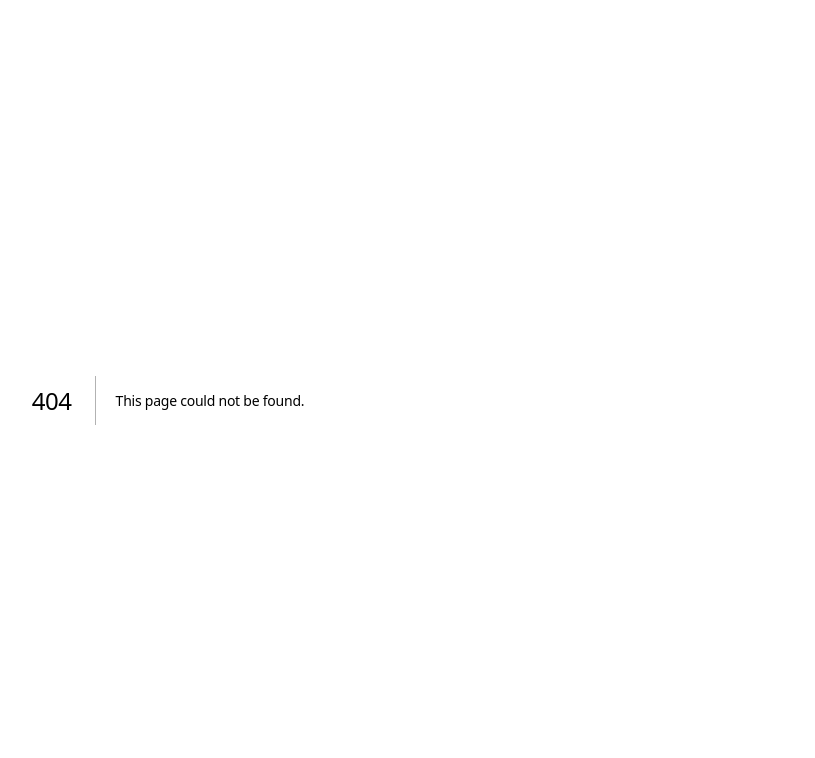
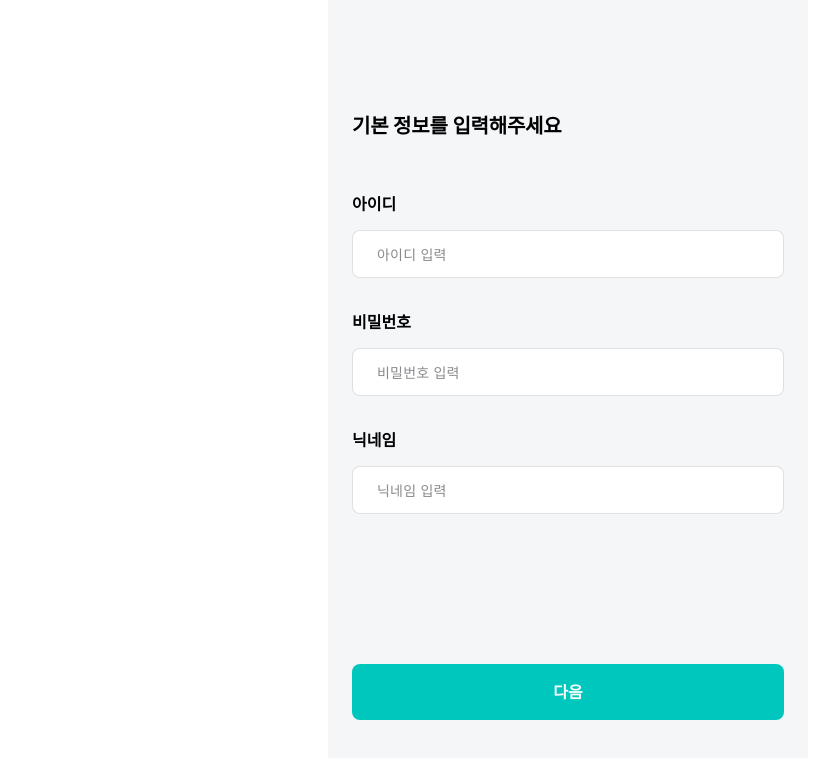
Before and after one commit to naya-h2/stay-with-me, a Next.js app: page /signup in a window 1280 px wide. Before the commit this address had no page. Shown: the top 758 px of the page, without its empty margins (72-887 px from the left). Built offline with nearby package versions, Linux system fonts and the light colour scheme; a web font is replaced by a local one.

Commit message:
💄 design: 회원가입-step1 UI 구현

```diff
--- a/src/app/globals.css
+++ b/src/app/globals.css
@@ -9,6 +9,7 @@
   --main-mint: #00c7be;
   --logo-green: #1b7156;
   --Labels-Secondary: rgba(60, 60, 67, 0.6);
+  --Line-Normal-Normal: rgba(112, 115, 124, 0.22);
 }
 
 html {
@@ -17,6 +18,7 @@ html {
 }
 
 body {
+  padding: 0 24px;
   max-width: 480px;
   min-height: 100dvh;
   margin: 0 auto;
@@ -50,6 +52,29 @@ body {
     line-height: 140%; /* 28px */
     letter-spacing: -0.24px;
   }
+
+  input {
+    width: 100%;
+    height: 48px;
+
+    border-radius: 8px;
+    padding: 12px 24px;
+
+    border: 1px solid var(--Line-Normal-Normal);
+
+    font-size: 14px;
+    font-weight: 400;
+    line-height: 157.1%; /* 21.994px */
+    letter-spacing: 0.203px;
+
+    &:focus {
+      outline: 1px solid var(--main-mint);
+    }
+
+    &::placeholder {
+      color: var(--Labels-Secondary);
+    }
+  }
 }
 
 @layer utilities {
--- a/src/app/login/page.tsx
+++ b/src/app/login/page.tsx
@@ -4,7 +4,7 @@ import Link from 'next/link';
 
 function LoginPage() {
   return (
-    <div className="px-[52px] h-full py-[120px]">
+    <div className="px-7 h-full py-[120px]">
       <div className="text-center mb-[142px]">
         <h2>1인가구 맞춤형 주거 구독,</h2>
         <h1 className="text-logo-green">스테이위드미</h1>
--- /dev/null
+++ b/src/app/signup/_components/StepOne.tsx
@@ -0,0 +1,29 @@
+const INPUT_LIST = [
+  {
+    label: '아이디',
+    placeholder: '아이디 입력',
+  },
+  {
+    label: '비밀번호',
+    placeholder: '비밀번호 입력',
+  },
+  {
+    label: '닉네임',
+    placeholder: '닉네임 입력',
+  },
+];
+
+function StepOne() {
+  return (
+    <div className="flex flex-col gap-8">
+      {INPUT_LIST.map(({ label, placeholder }) => (
+        <label key={label} className="font-semibold flex flex-col gap-[14px]">
+          {label}
+          <input placeholder={placeholder} />
+        </label>
+      ))}
+    </div>
+  );
+}
+
+export default StepOne;
--- /dev/null
+++ b/src/app/signup/page.tsx
@@ -0,0 +1,13 @@
+import StepOne from './_components/StepOne';
+
+function SignupPage() {
+  return (
+    <div className="pt-16 h-dvh relative">
+      <h2 className="font-semibold pt-12 pb-[52px]">기본 정보를 입력해주세요</h2>
+      <StepOne />
+      <button className="primary-button h-14 text-16 absolute bottom-20">다음</button>
+    </div>
+  );
+}
+
+export default SignupPage;
--- a/tailwind.config.ts
+++ b/tailwind.config.ts
@@ -3,6 +3,9 @@ import type { Config } from 'tailwindcss';
 const config: Config = {
   content: ['./src/pages/**/*.{js,ts,jsx,tsx,mdx}', './src/components/**/*.{js,ts,jsx,tsx,mdx}', './src/app/**/*.{js,ts,jsx,tsx,mdx}'],
   theme: {
+    fontSize: {
+      16: '1rem',
+    },
     extend: {
       colors: {
         background: 'var(--background)',
```
Also changed, not shown: public/icon/step_bar.svg (added).
